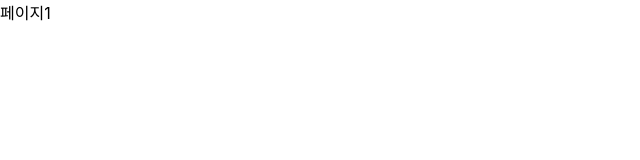
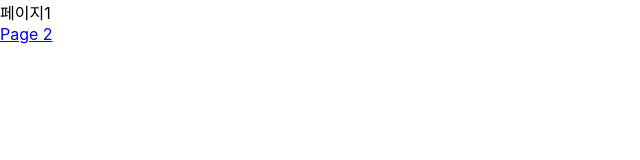
Before and after one commit to chae-lin/chaelin-react-web, a React (Create React App) app: page / in a window 1280 px wide. Shown: the top 160 px of the page, without its empty margins (0-640 px from the left). Built offline with nearby package versions, Linux system fonts and the light colour scheme.

Commit message:
feat: 페이지 이동 설정

```diff
--- a/public/index.html
+++ b/public/index.html
@@ -24,7 +24,7 @@
       work correctly both with client-side routing and a non-root public URL.
       Learn how to configure a non-root public URL by running `npm run build`.
     -->
-    <title>React App</title>
+    <title>Chaelin Web</title>
   </head>
   <body>
     <noscript>You need to enable JavaScript to run this app.</noscript>
--- a/src/Page/Page1/index.tsx
+++ b/src/Page/Page1/index.tsx
@@ -1,9 +1,11 @@
 import React from "react";
+import { Link } from "react-router-dom";
 
 const Page1 = () => {
   return (
     <div>
       <div>페이지1</div>
+      <Link to="/page2">Page 2</Link>
     </div>
   );
 };
--- a/src/Page/Page2/index.tsx
+++ b/src/Page/Page2/index.tsx
@@ -1,9 +1,11 @@
 import React from "react";
+import { Link } from "react-router-dom";
 
 const Page2 = () => {
   return (
     <div>
       <div>페이지2</div>
+      <Link to="/">Page 1</Link>
     </div>
   );
 };
--- a/src/index.tsx
+++ b/src/index.tsx
@@ -5,7 +5,7 @@ import reportWebVitals from "./reportWebVitals";
 import { BrowserRouter } from "react-router-dom";
 
 ReactDOM.render(
-  <BrowserRouter>
+  <BrowserRouter basename={process.env.PUBLIC_URL}>
     <App />
   </BrowserRouter>,
   document.getElementById("root")
```
Also changed, not shown: package.json (+6 -2 lines), 1 other file (tests, documents, lock files or other folders).
